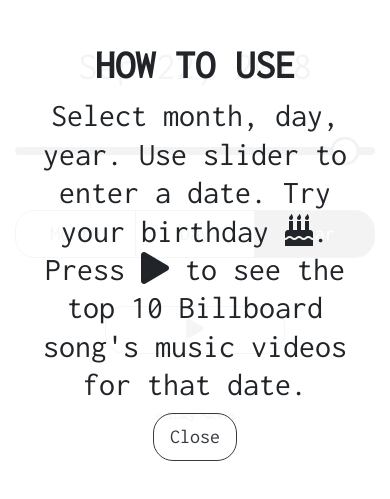
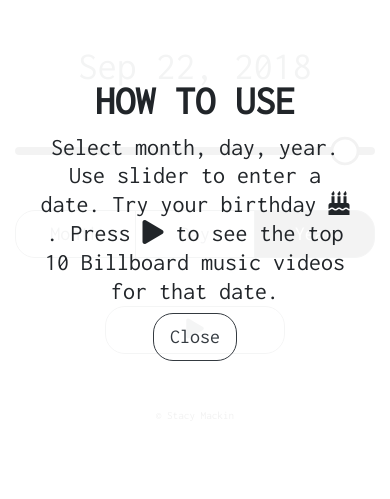
Before and after one commit to sdm125/youtubebillboard, a website: page src/index.html in a window 390 px wide. Both pictures are taken after a click on the icon 371 px from the left and 32 px from the top of the page. Shown: the part 235-734 px from the top of the page. Drawn offline with nearby package versions, Linux system fonts and the light colour scheme; files that its build step writes are made by us from their sources; files whose address does not match are found by name.

Commit message:
fix: Adjust help/error modal styling

```diff
--- a/src/sass/style.scss
+++ b/src/sass/style.scss
@@ -92,12 +92,17 @@
   height: 100vh;
   width: 100vw;
   padding: 20px;
-  margin-top: 4rem;
   position: fixed;
   background: rgba(255, 255, 255, 0.95);
   z-index: -1;
   .flex-row {
     width: 100%;
+    margin-top: 4rem;
+  }
+  h2 {
+    @media only screen and (max-width: 400px) {
+      font-size: 1.5rem;
+    }
   }
 }
 
--- a/src/templates/main.html
+++ b/src/templates/main.html
@@ -37,7 +37,7 @@
       <h1><strong>HOW TO USE</strong><h1>
       <h2 class>
         Select month, day, year. Use slider to enter a date. Try your birthday <i class="fas fa-birthday-cake"></i>.
-        Press <i class="fas fa-play"></i> to see the top 10 Billboard song's music videos for that date.
+        Press <i class="fas fa-play"></i> to see the top 10 Billboard music videos for that date.
       </h2>
       <button style="border-radius: 20px;" class="btn btn-lg btn-outline-dark" ng-click="help = !help">Close</button>
     </div>
```
Also changed, not shown: dist/css/style.css, dist/templates/main.html.
